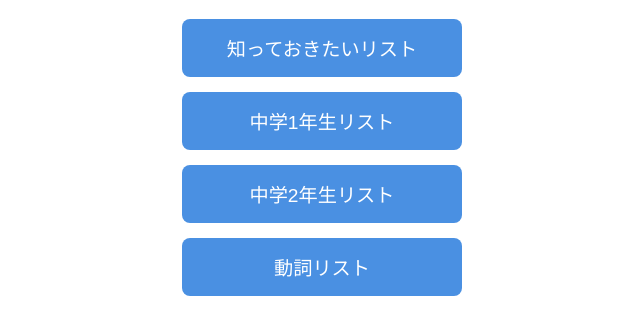
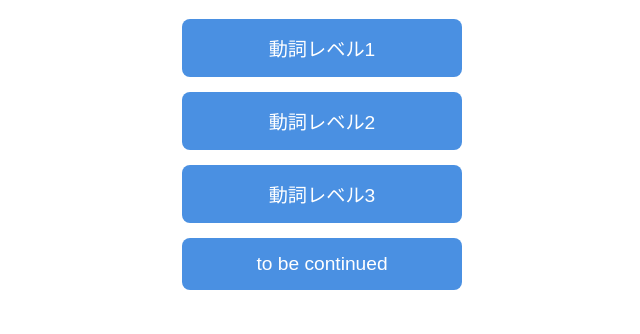
Before and after one commit to ax-kawakyo/flashcardv1-1, a plain HTML site: page index.html in a window 1280 px wide. Shown: the part 128-462 px from the top of the page, without its empty margins (318-958 px from the left). Drawn offline with Linux system fonts and the light colour scheme.

Commit message:
Add files via upload

```diff
--- a/index.html
+++ b/index.html
@@ -28,10 +28,10 @@
 <body>
     <h1>どの単語リストで学習する？</h1>
     <ul class="button-list">
-        <li><a href="flashcard.html?list=words">知っておきたいリスト</a></li>
-        <li><a href="flashcard.html?list=chu1">中学1年生リスト</a></li>
-        <li><a href="flashcard.html?list=chu2">中学2年生リスト</a></li>
-        <li><a href="flashcard.html?list=verb">動詞リスト</a></li>
+        <li><a href="flashcard.html?list=verb1">動詞レベル1</a></li>
+        <li><a href="flashcard.html?list=verb2">動詞レベル2</a></li>
+        <li><a href="flashcard.html?list=verb3">動詞レベル3</a></li>
+        <li><a href="flashcard.html?list=words">to be continued</a></li>
     </ul>
 </body>
 </html>
```
